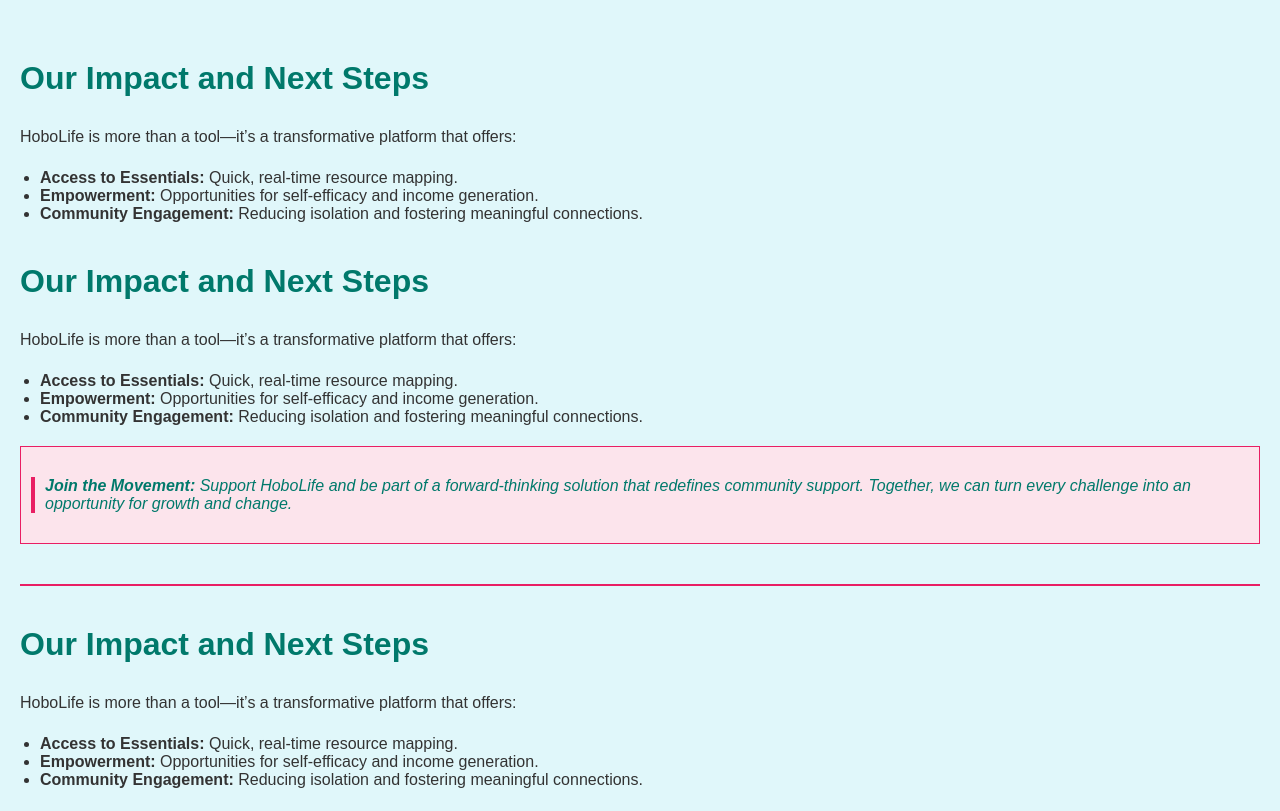
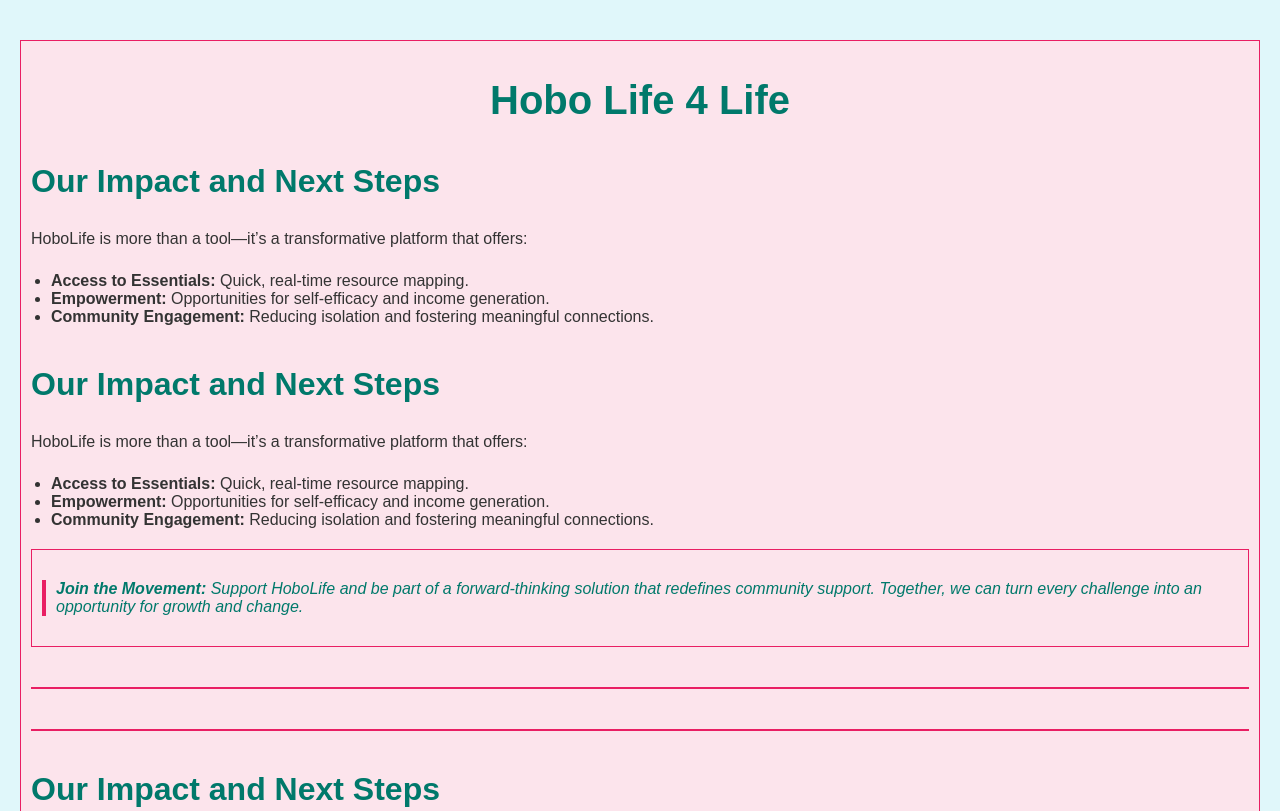
Before and after one commit to hobolife4life-com/demo-repository, a website: page index.html in a window 1280 px wide. Shown: the top 811 px of the page. Drawn offline with nearby package versions, Linux system fonts and the light colour scheme.

Commit message:
Update index.html

```diff
--- a/index.html
+++ b/index.html
@@ -122,6 +122,8 @@
 </head>
 
 <body>
+  <div class="callout">
+    <h1 class="animate_animated animate_fadeOutDown">Hobo Life 4 Life</h1>
   <div class="section">
     <h2 class="animate__animated animate__fadeInUp">Our Impact and Next Steps</h2>
     <p>HoboLife is more than a tool—it’s a transformative platform that offers:</p>
@@ -144,6 +146,7 @@
         community support. Together, we can turn every challenge into an opportunity for growth and change.
       </blockquote>
     </div>  <!-- Added this line -->
+  </div>
   </div>
   <div class="section">
     <h2 class="animate__animated animate__fadeInUp">Our Impact and Next Steps</h2>
```
